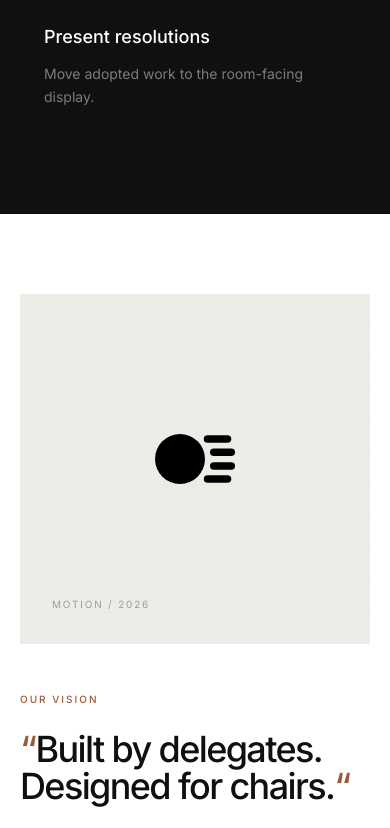
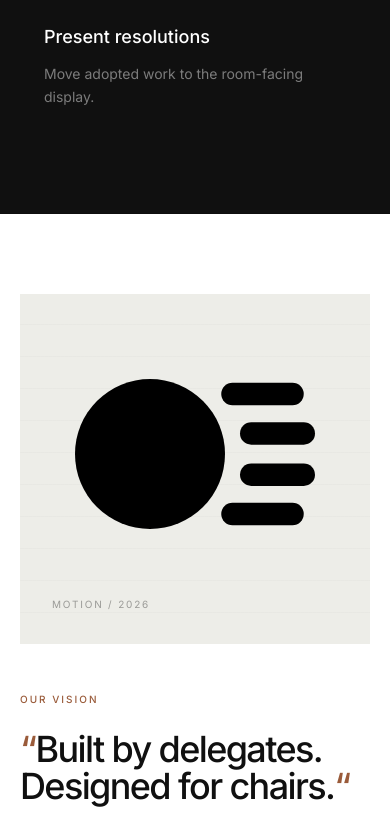
Before and after one commit to Paul2556/Motion, a React (Vite) app: page / in a window 390 px wide. Shown: the part 6736-7564 px from the top of the page. Built offline with nearby package versions, Linux system fonts and the light colour scheme.

Commit message:
Increase logo scale for improved visibility in App component

```diff
--- a/src/App.jsx
+++ b/src/App.jsx
@@ -391,7 +391,7 @@
               <div className="relative aspect-square max-w-xl overflow-hidden bg-[#ededE8] p-8 sm:p-12">
                 <div className="absolute inset-0 vision-lines opacity-50" />
                 <div className="relative flex h-full flex-col justify-between">
-                  <div className="flex flex-1 items-center justify-center scale-[2.5] sm:scale-[3.25]">
+                  <div className="flex flex-1 items-center justify-center scale-[7.5] sm:scale-[8.25]">
                     <Logo compact/>
                   </div>
                   <span className="text-[10px] uppercase tracking-[0.18em] text-black/35">Motion / 2026</span>
```
